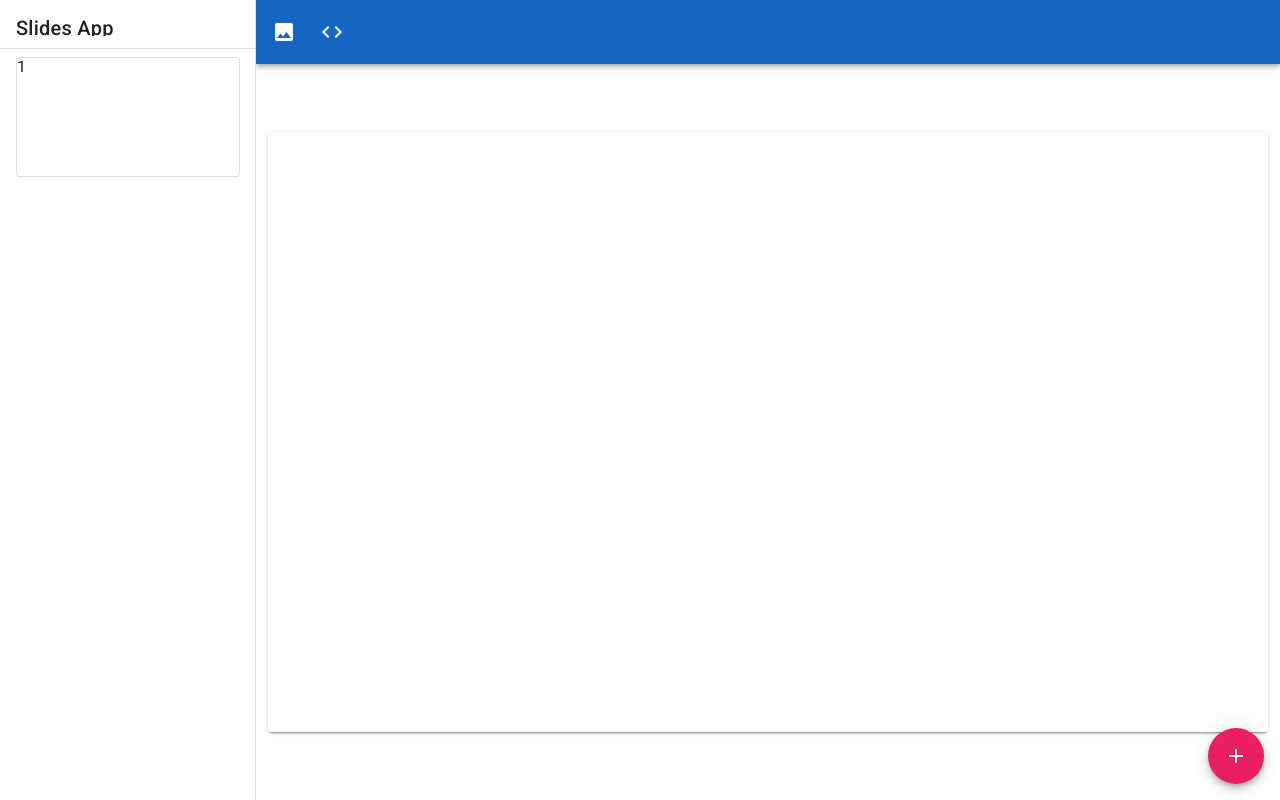
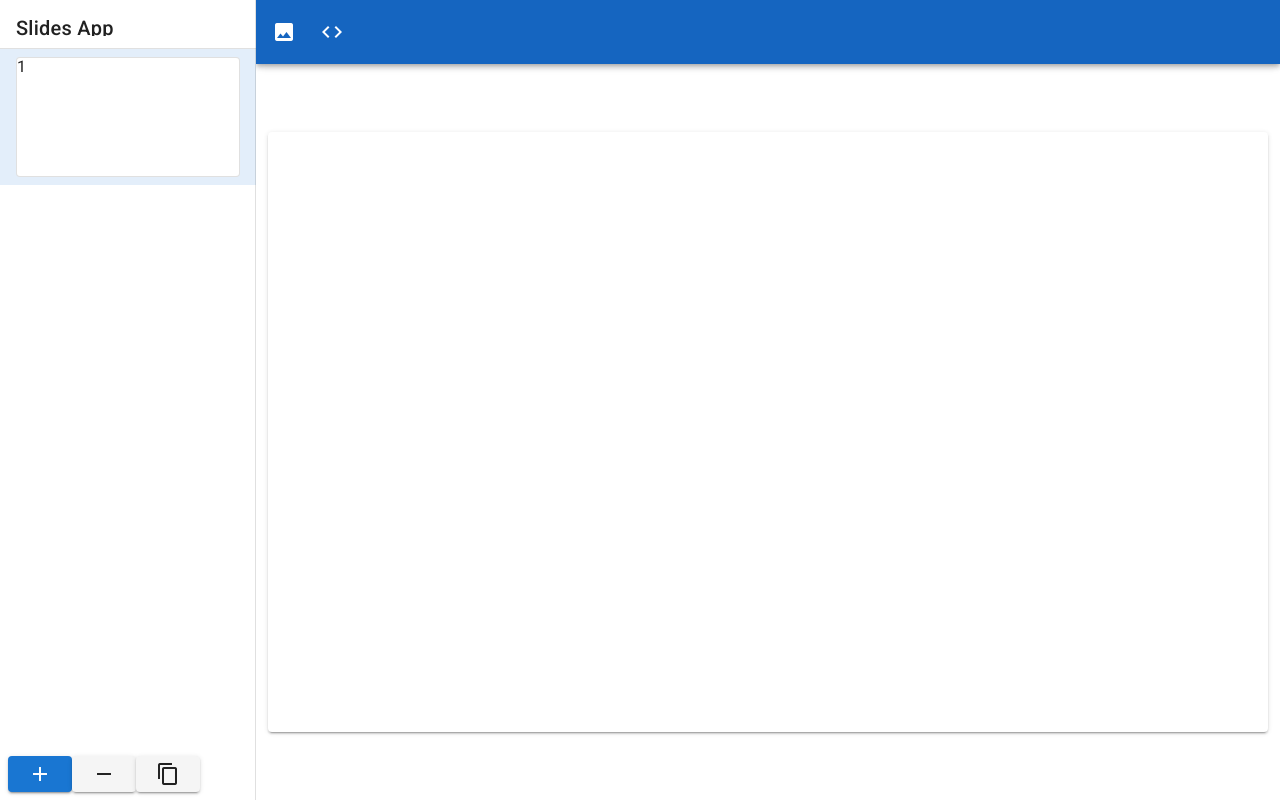
Before and after one commit to jdranczewski/ic-hack-2020, a Vue app in the folder slideshow-editor/: page / in a window 1280 px wide. Built offline with nearby package versions, Linux system fonts and the light colour scheme.

Commit message:
New slide management

```diff
--- a/slideshow-editor/src/App.vue
+++ b/slideshow-editor/src/App.vue
@@ -10,8 +10,8 @@
 
         <v-divider></v-divider>
 
-        <v-list-item-group color="primary">
-          <v-list-item v-for="(s, i) in slides" :key="i" @click="currentSlide=i">
+        <v-list-item-group color="primary" v-model="currentSlide" mandatory>
+          <v-list-item v-for="(s, i) in slides" :key="i">
             <v-list-item-content>
               <v-card
                 outlined
@@ -23,6 +23,13 @@
           </v-list-item>
         </v-list-item-group>
       </v-list>
+      <template v-slot:append>
+        <div class="pa-2">
+          <v-btn @click="addSlide(currentSlide)" color="primary"><v-icon>mdi-plus</v-icon></v-btn>
+          <v-btn @click="removeSlide(currentSlide)"><v-icon>mdi-minus</v-icon></v-btn>
+          <v-btn @click="copySlide(currentSlide)"><v-icon>mdi-content-copy</v-icon></v-btn>
+        </div>
+      </template>
     </v-navigation-drawer>
 
     <v-app-bar app color="blue darken-3" dark>
@@ -63,9 +70,6 @@
           </div>
         </v-card>
       </v-container>
-      <v-btn bottom color="pink" dark fab fixed right @click="addSlide()">
-        <v-icon>mdi-plus</v-icon>
-      </v-btn>
     </v-content>
   </v-app>
 </template>
@@ -88,7 +92,7 @@ export default {
   }),
 
   methods: {
-    addSlide() {
+    addSlide(slide_index) {
       const slide = {
         background_colour: "white",
         visible: [],
@@ -96,7 +100,24 @@ export default {
         styles: []
       };
 
-      this.slides.push(slide);
+      this.slides.splice(slide_index+1, 0, slide);
+      this.currentSlide = slide_index+1
+    },
+
+    removeSlide(slide_index) {
+        if (this.slides.length > 1) {
+            this.slides.splice(slide_index, 1)
+        }
+        if (this.slides.length == slide_index) {
+            this.currentSlide = slide_index - 1
+        } else {
+            this.currentSlide = slide_index
+        }
+    },
+
+    copySlide(slide_index) {
+        this.slides.splice(slide_index, 0, JSON.parse(JSON.stringify(this.slides[slide_index])));
+        this.currentSlide = slide_index+1
     },
 
     addImage(slide_index) {
```
